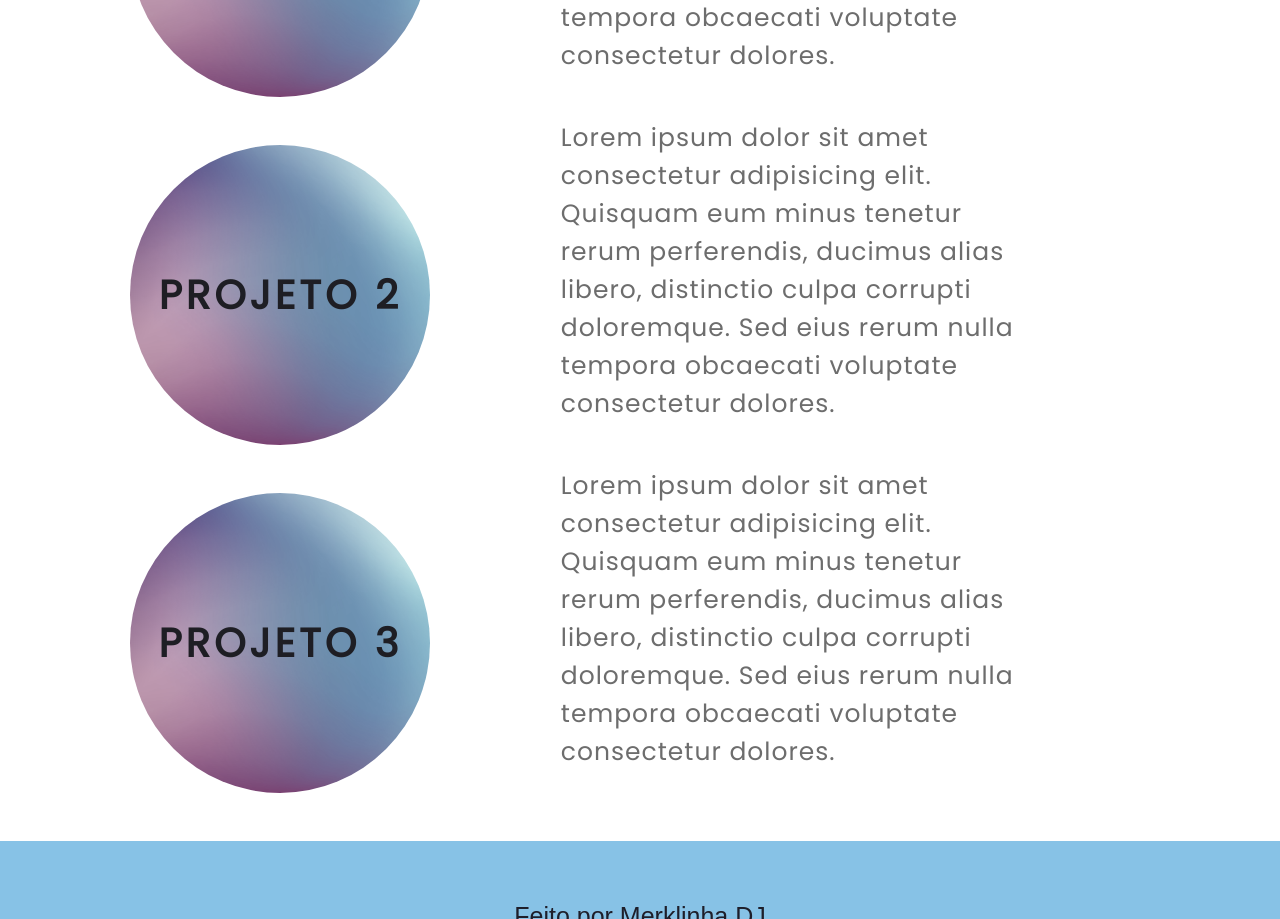
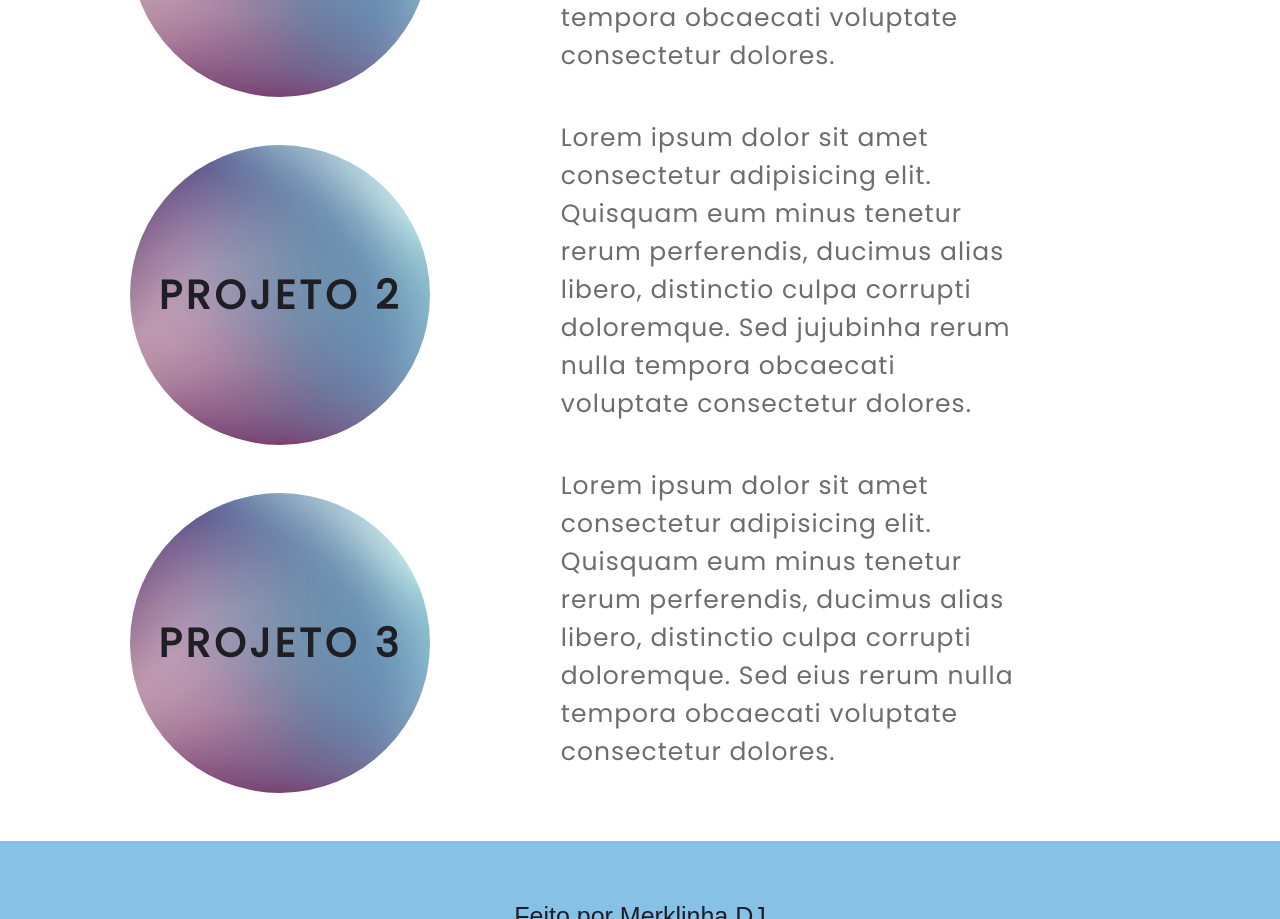
Before and after one commit to juliemerkler/home-page, a plain HTML site: page index.html in a window 1280 px wide. Shown: the part 1099-2018 px from the top of the page. Drawn offline with Linux system fonts and the light colour scheme; a web font is replaced by a local one.

Commit message:
jujubinha

```diff
--- a/index.html
+++ b/index.html
@@ -71,7 +71,7 @@
             </div>
             <div class="card-text">
                 Lorem ipsum dolor sit amet consectetur adipisicing elit. Quisquam eum minus tenetur rerum perferendis, ducimus alias libero,
-                distinctio culpa corrupti doloremque. Sed eius rerum nulla tempora obcaecati voluptate consectetur dolores.
+                distinctio culpa corrupti doloremque. Sed jujubinha rerum nulla tempora obcaecati voluptate consectetur dolores.
             </div>
         </div>
 
```
